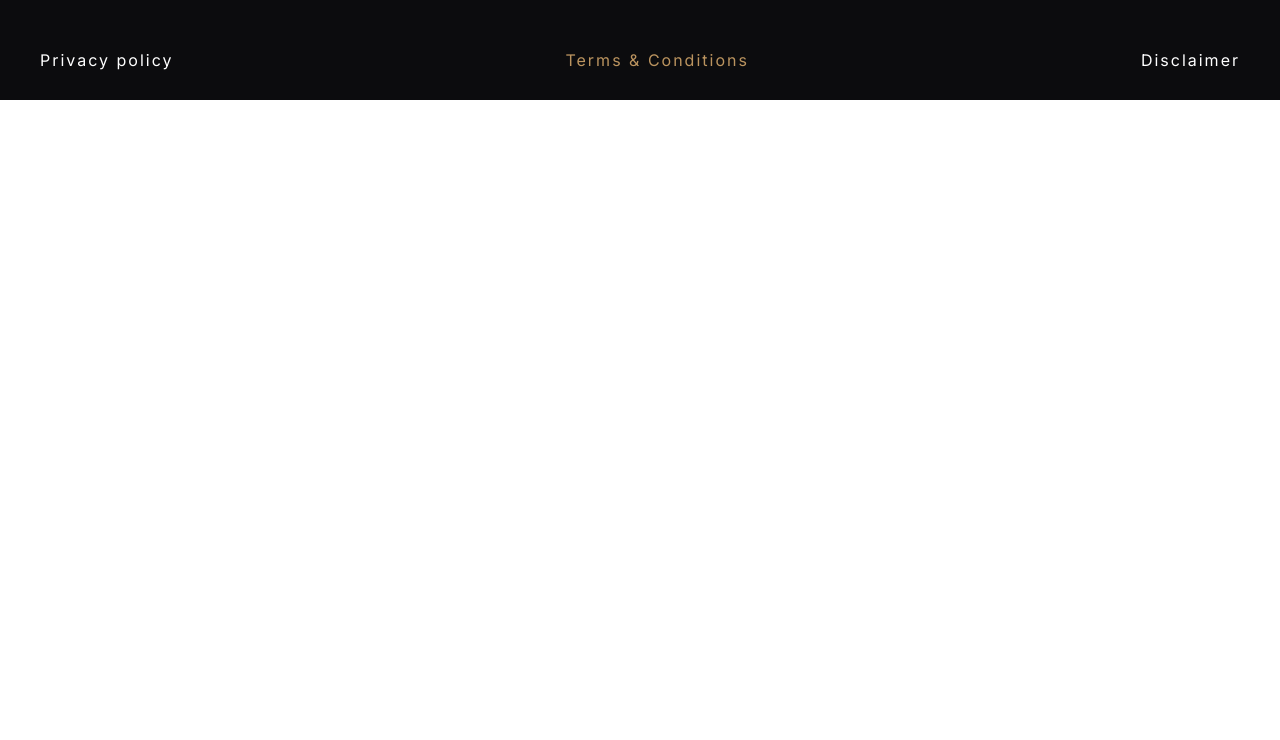
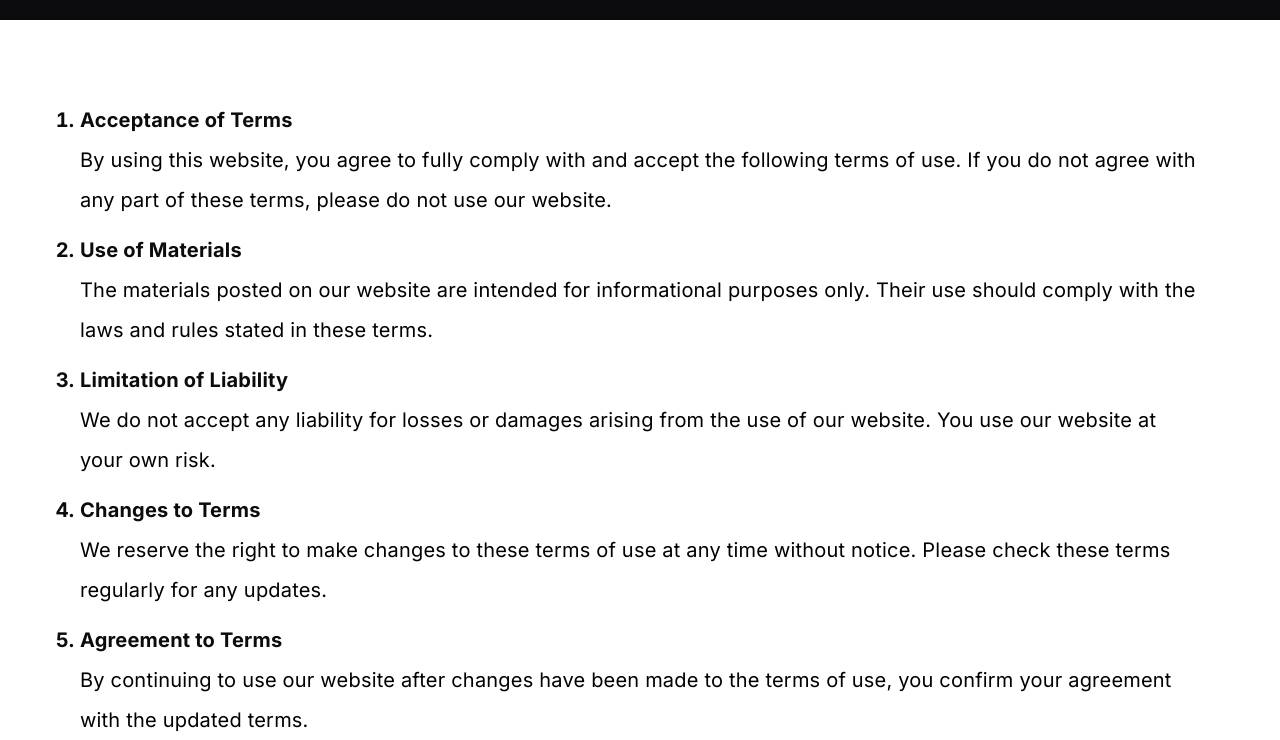
Before and after one commit to shamrr/testovoe6, a plain HTML site: page pages/terms-conditions.html in a window 1280 px wide. Shown: the part 60-800 px from the top of the page. Drawn offline with Linux system fonts and the light colour scheme.

Commit message:
feat: filled with content all pages for footer

```diff
--- a/pages/terms-conditions.html
+++ b/pages/terms-conditions.html
@@ -8,6 +8,7 @@
     <link rel="stylesheet" href="../styles/reset.css">
     <link rel="stylesheet" href="../styles/base.css">
     <link rel="stylesheet" href="../styles/style.css">
+    <link rel="stylesheet" href="../styles/terms&conditions.css">
 </head>
 <body>
     <header class="header" id="header">
@@ -42,7 +43,40 @@
     </header>
 
     <main class="main">
-
+        <section class="terms-conditions">
+            <ol class="terms-conditions__list">
+                <li class="terms-conditions__item">
+                    Acceptance of Terms
+                    <div class="text">
+                        By using this website, you agree to fully comply with and accept the following terms of use. If you do not agree with any part of these terms, please do not use our website.
+                    </div>
+                </li>
+                <li class="terms-conditions__item">
+                    Use of Materials
+                    <div class="text">
+                        The materials posted on our website are intended for informational purposes only. Their use should comply with the laws and rules stated in these terms.
+                    </div>
+                </li>
+                <li class="terms-conditions__item">
+                    Limitation of Liability
+                    <div class="text">
+                        We do not accept any liability for losses or damages arising from the use of our website. You use our website at your own risk.
+                    </div>
+                </li>
+                <li class="terms-conditions__item">
+                    Changes to Terms
+                    <div class="text">
+                        We reserve the right to make changes to these terms of use at any time without notice. Please check these terms regularly for any updates.
+                    </div>
+                </li>
+                <li class="terms-conditions__item">
+                    Agreement to Terms
+                    <div class="text">
+                        By continuing to use our website after changes have been made to the terms of use, you confirm your agreement with the updated terms.
+                    </div>
+                </li>
+            </ol>
+        </section>
     </main>
 
     <footer class="footer" id="footer">
--- a/styles/base.css
+++ b/styles/base.css
@@ -42,3 +42,7 @@
     font-weight: 400;
     line-height: 4rem;
 }
+
+.preline{
+    white-space: pre-line;
+}
--- a/styles/privacy.css
+++ b/styles/privacy.css
@@ -1,5 +1,5 @@
 .privacy{
-    padding: 4rem;
+    padding: 8rem;
 }
 
 .privacy__title{
--- /dev/null
+++ b/styles/terms&conditions.css
@@ -0,0 +1,12 @@
+.terms-conditions{
+    padding: 8rem;
+}
+
+.terms-conditions__item{
+    color: #0C0C0E;
+    font-size: 2rem;
+    font-weight: 700;
+    line-height: 4rem;
+    letter-spacing: .02rem;
+    margin-bottom: 1rem;
+}
```
Also changed, not shown: pages/disclaimer.html (+15 -1 lines).
